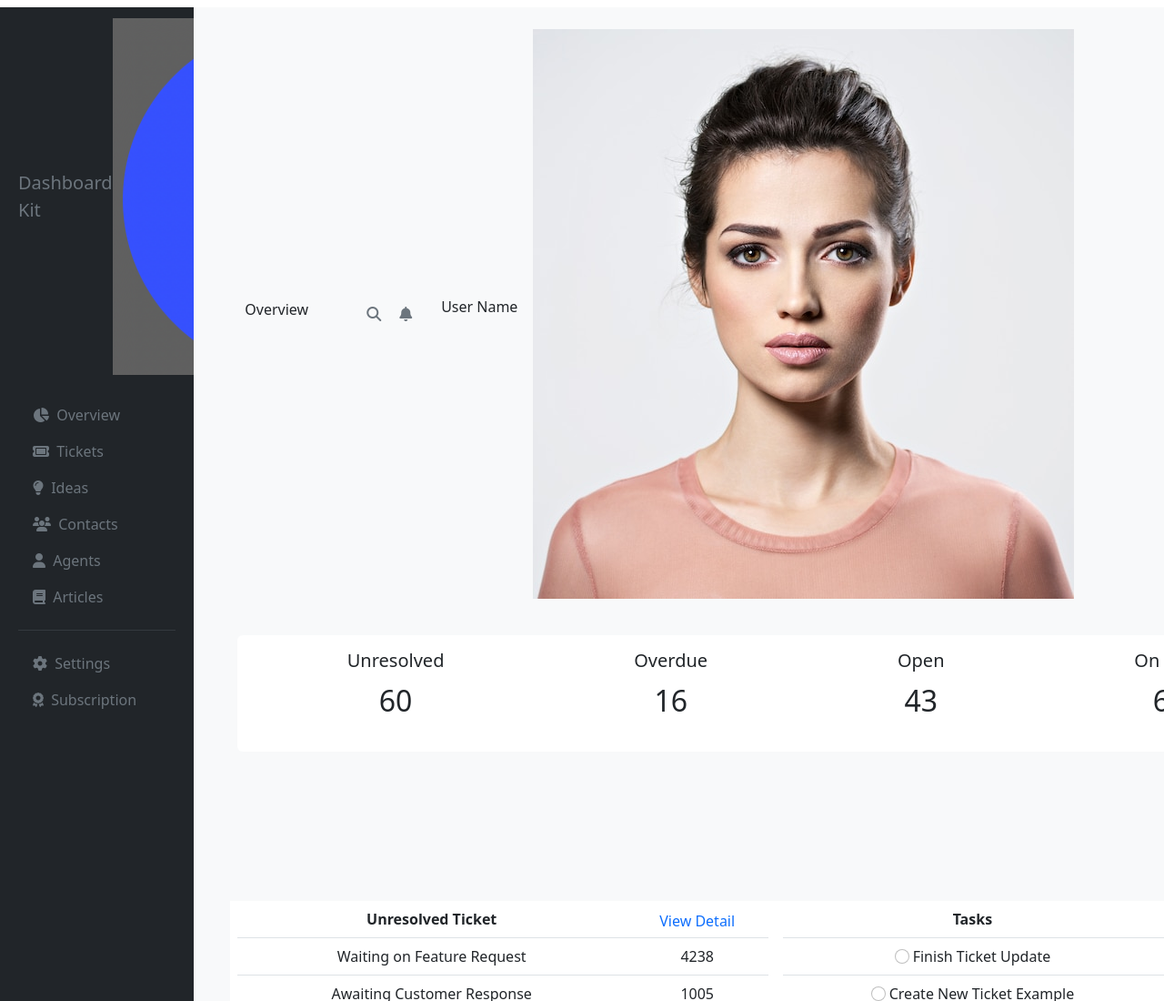
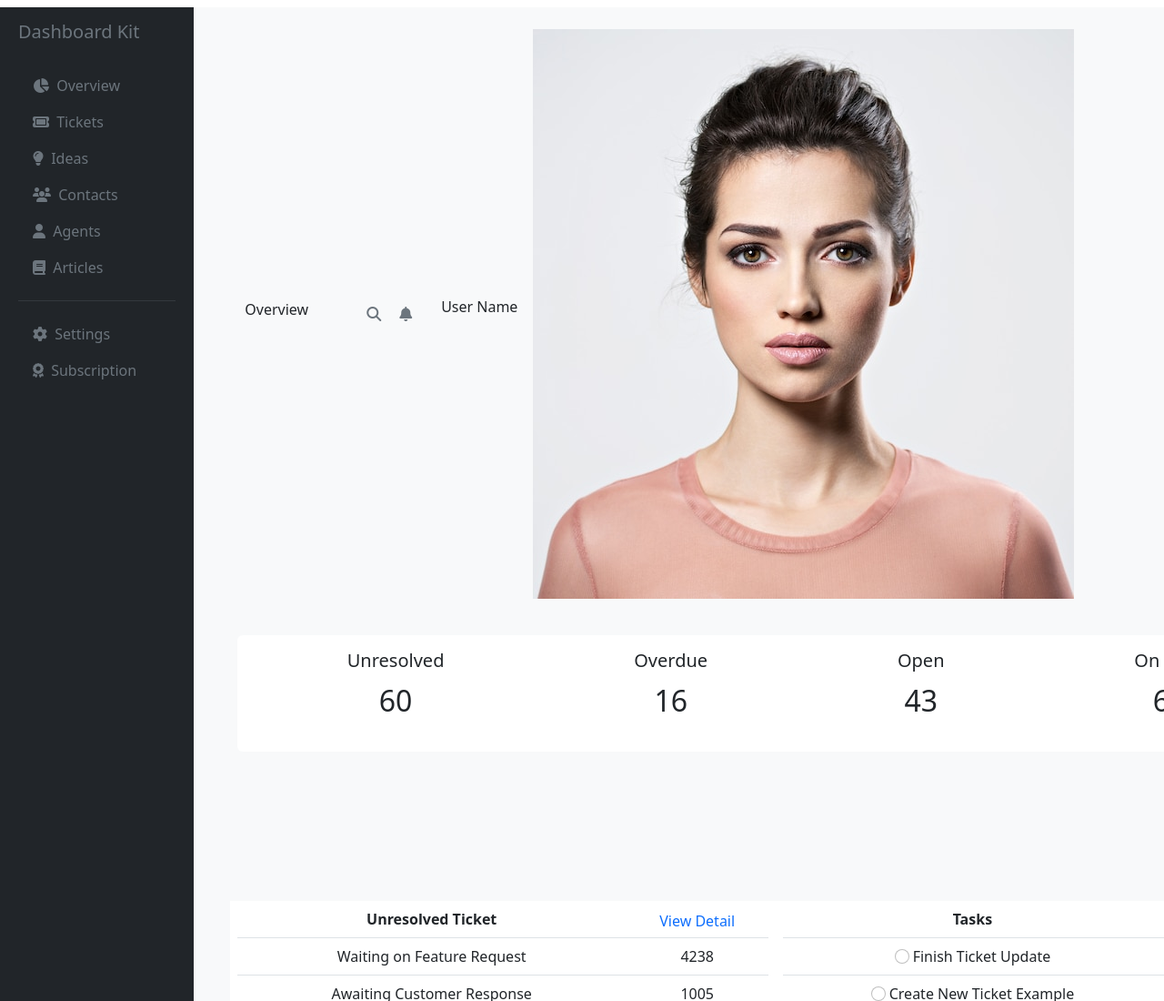
Before and after one commit to pauquinc/Bootrstrap_Assignment, a website: page Public/index.html in a window 1280 px wide. Shown: the top 1100 px of the page at 91% size. Drawn offline with nearby package versions, Linux system fonts and the light colour scheme.

```diff
--- a/Public/index.html
+++ b/Public/index.html
@@ -23,7 +23,6 @@
         <div class="bg-colour p-2">
           <a class="d-flex text-decoration-none mt-1 align-items-center text-muted">
             <span class="fs-5 d-none d-sm-inline">Dashboard Kit</span>
-            <img src="../Public/img/Logo.png" alt="Logo" width="400px">
           </a>
           <ul class="nav nav-pills flex-column mt-4">
             <li class="nav-item">
```
